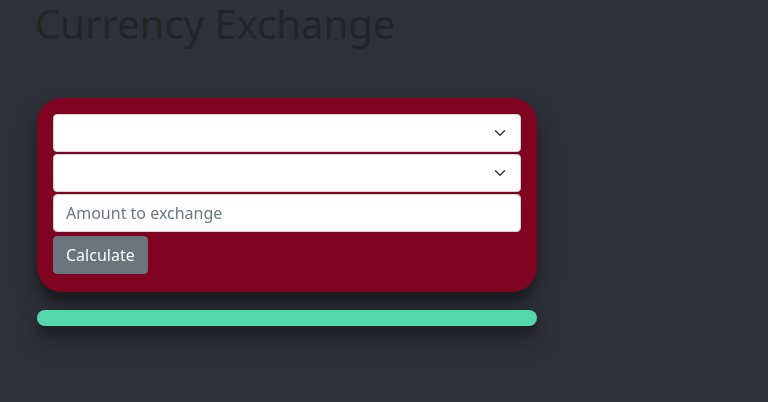
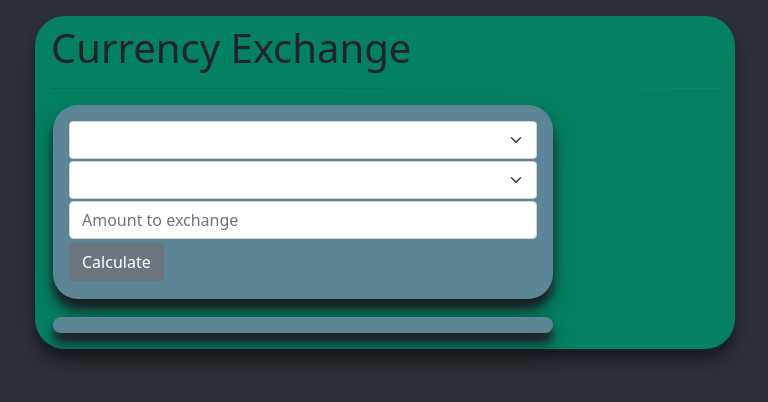
Before and after one commit to Corgibyte/currency-exchanger, a website built with webpack: page src/index.html in a window 1280 px wide. Shown: the whole page, without its empty margins (47-815 px from the left). Built offline with nearby package versions, Linux system fonts and the light colour scheme; no server answers.

Commit message:
Improve styling

```diff
--- a/src/css/styles.css
+++ b/src/css/styles.css
@@ -2,11 +2,25 @@ body {
   background-color:#2F313A;
 }
 
+hr {
+  background-image: linear-gradient(270deg,#5C8595,transparent 75%);
+  border:0;
+  height:5px;
+}
+
+#holder {
+  background-color:#048063;
+  max-width:700px;
+  padding:0.5rem 1rem 0.5rem 1rem;
+  border-radius:30px;
+  margin-top:1rem;
+  box-shadow: 0 14px 28px rgba(0,0,0,0.25), 0 10px 10px;
+}
 #inputs {
   max-width: 500px;
-  margin: 50px 2px 2px 2px;
+  margin: 2px 2px 2px 2px;
   border-radius: 25px;
-  background-color:#800421;
+  background-color:#5C8595;
   padding:1rem;
   box-shadow: 0 14px 28px rgba(0,0,0,0.25), 0 10px 10px;
 }
@@ -25,7 +39,7 @@ body {
 }
 
 h2 {
-  background-color:#53d8ac;
+  background-color:#5C8595;
   font-size:large;
   max-width: 500px;
   padding:0.5rem;
--- a/src/index.html
+++ b/src/index.html
@@ -8,7 +8,9 @@
 </head>
 <body>
   <div class="container">
+    <div id="holder">
       <h1>Currency Exchange</h1>
+      <hr>
       <form id="inputForm">
         <div id="inputs">
           <div class="form-group">
@@ -31,5 +33,6 @@
         <h2 id="outputMessage"></h2>
       </div>
     </div>
+  </div>
 </body>
 </html>
```
Lines whose indentation alone changed are shown as unchanged.
